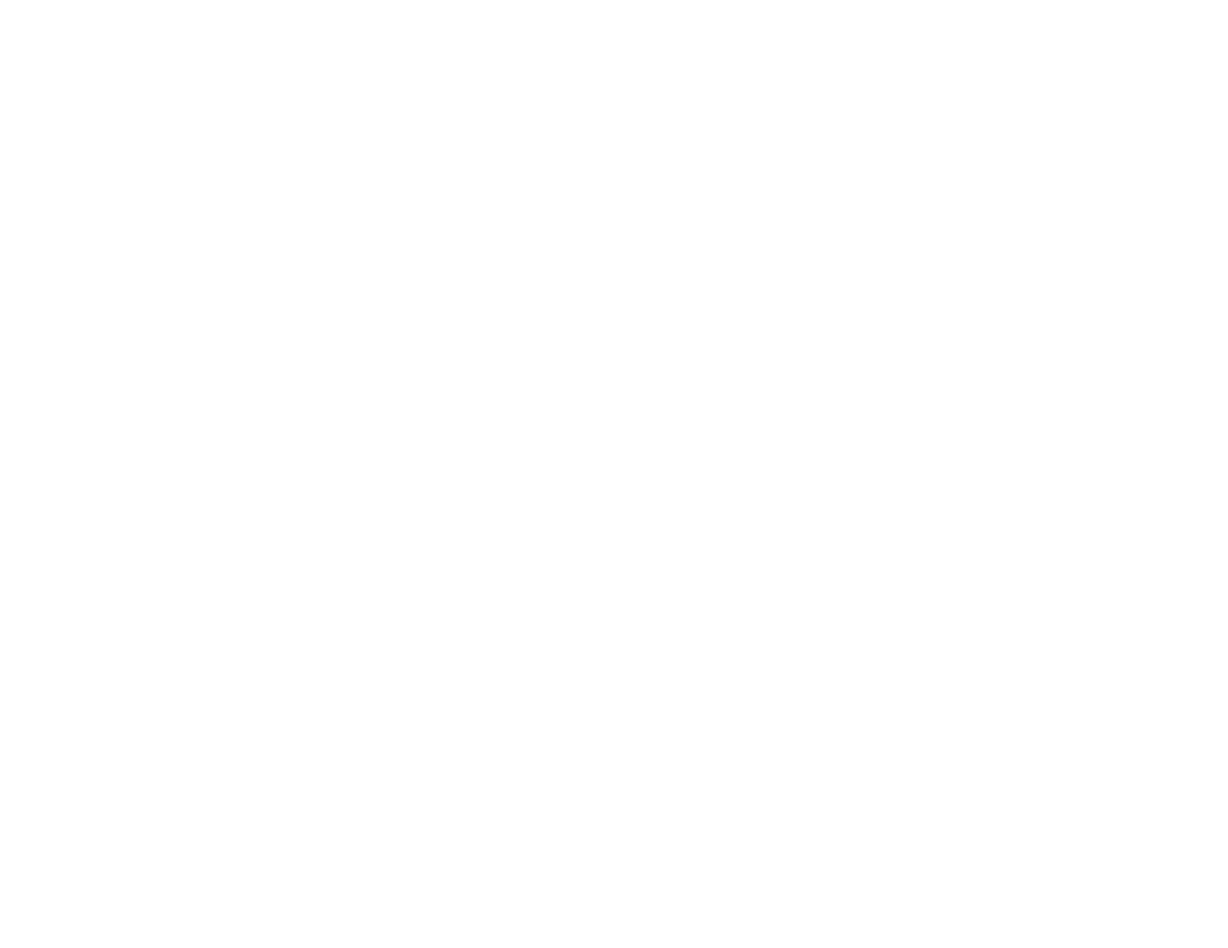
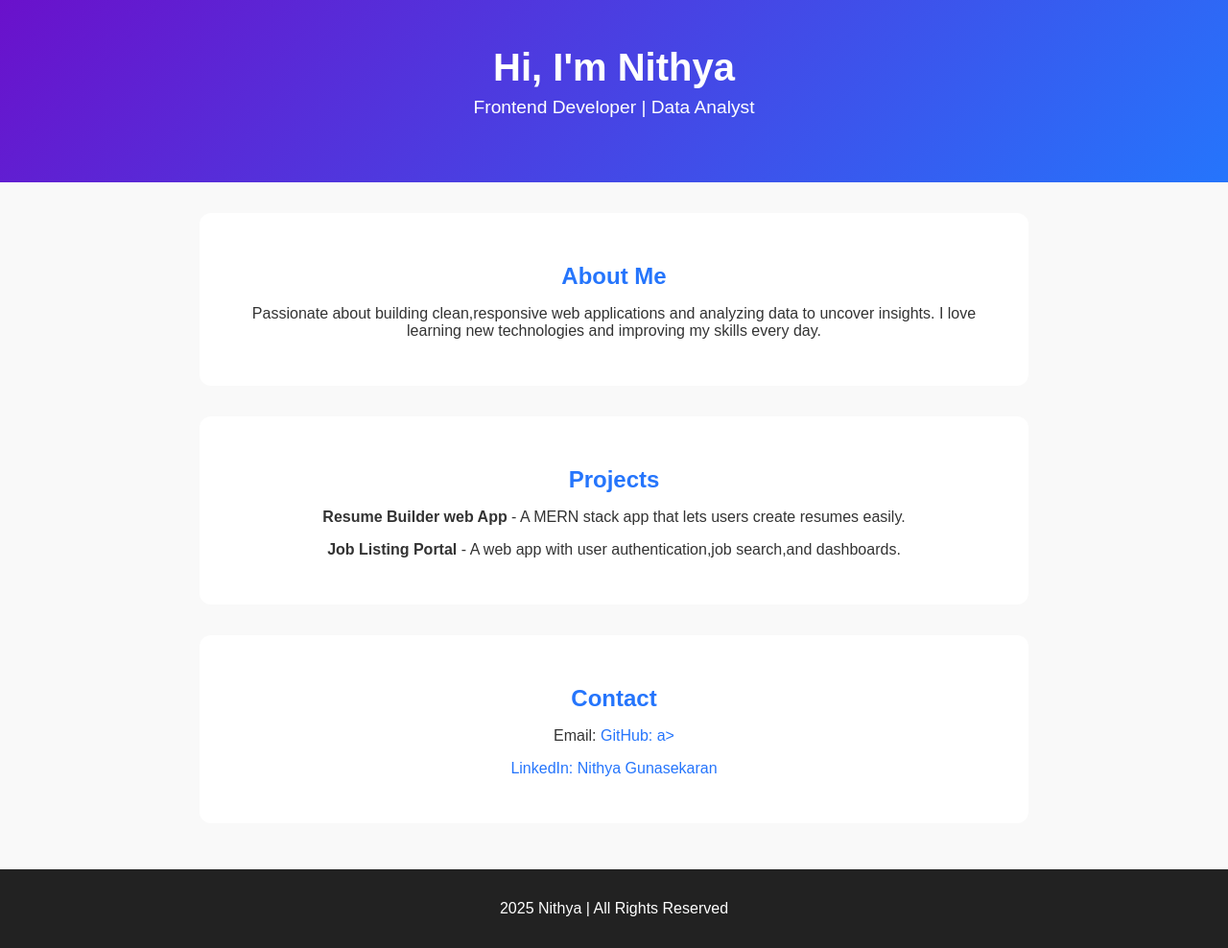
Before and after one commit to NithyaG54/nithya-portfolio-1, a plain HTML site: page index.html in a window 1280 px wide. Shown: the whole page at 96% size. Before the commit the page ends 800 px from the top, so only its background shows below. Drawn offline with Linux system fonts and the light colour scheme.

Commit message:
index.html

```diff
--- a/index.html
+++ b/index.html
@@ -3,46 +3,92 @@
 <head>
   <meta charset="UTF-8" />
   <meta name="viewport" content="width=device-width, initial-scale=1.0" />
-  <title>Nithya | Frontend Developer</title>
+  <title>Nithya | Portfolio</title>
+
   <style>
-    <body>
-  <header>
-    <h1>Hi, I'm Nithya</h1>
-    <p>Frontend Developer | Data Analyst</p>
-  </header>
+    body {
+      font-family: 'Poppins', sans-serif;
+      margin: 0;
+      background-color: #f9f9f9;
+      color: #333;
+      text-align: center;
+    }
 
-  <section style="text-align:center; padding: 2rem;">
-    <h2>About Me</h2>
-    <p>I am a passionate developer who enjoys building responsive and user-friendly web applications.</p>
-  </section>
-</body>
-</html>
-    body {
-      font-family: "Poppins", sans-serif;
+    header {
+      background: linear-gradient(135deg, #6a11cb, #2575fc);
+      color: white;
+      padding: 3rem 1rem;
+    }
+
+    header h1 {
       margin: 0;
-      background: #f9fafb;
-      color: #333;
+      font-size: 2.5rem;
     }
-    header {
-      background: #007bff;
-      color: white;
-      text-align: center;
-      padding: 2rem 1rem;
+
+    header p {
+      font-size: 1.2rem;
+      margin-top: 0.5rem;
     }
+
     section {
-      padding: 2rem 1rem;
-      max-width: 900px;
-      margin: auto;
+      max-width: 800px;
+      margin: 2rem auto;
+      background: white;
+      padding: 2rem;
+      border-radius: 12px;
+      box-shadow: 0 4px 10 px
+  rgba(0,0,0,0.1)
     }
     h2 {
-      color: #007bff;
-      border-bottom: 2px solid #007bff;
-      display: inline-block;
-      margin-bottom: 1rem;
+      color: #2575fc;
+      margin-bottom:  1rem;
     }
-    .skills span {
-      background: #e0e7ff;
-      color: #1e3a8a;
-      padding: 0.4rem 0.8rem;
+    a {
+      color: #2575fc;
+      text-decoration: none;
+      font-weight: 500;
+    }
+    a:hover {
+      text-decoration: underline;
+    }
+    footer {
+      background-color: #222;
+      color: white;
+      padding: 1rem;
+      margin-top: 3rem;
+    }
+  </style>
+</head>
 
-      bord…
+  <body>
+    <header>
+      <h1>Hi, I'm Nithya </h1>
+      <p>Frontend Developer | Data Analyst</p>
+    </header>
+
+    <section>
+      <h2>About Me</h2>
+      <p>
+        Passionate about building clean,responsive web applications and analyzing data to uncover insights.
+        I love learning new technologies and improving my skills every day.
+      </p>
+    </section>
+
+    <section>
+      <h2>Projects</h2>
+      <p><strong>Resume Builder web App</strong> - A MERN stack app that lets users create resumes easily.</p>
+      <p><strong>Job Listing Portal</strong> - A web app with user authentication,job search,and dashboards.</p>
+    </section>
+
+     <section>
+       <h2>Contact</h2>
+       <p>Email: <a href="mailto :nithyaguna99@gmail.com</a></p>
+       <p>GitHub: <a href="https://github.com/NithyaG54"</a>a></p>
+       <p>LinkedIn: <a href="https://www.linkedin.com/in/nithya-gunasekaran/" target="_blank">Nithya Gunasekaran</a></p>
+      </section>
+
+    <footer>
+      <p>2025 Nithya | All Rights Reserved</p>
+    </footer>
+  </body>
+</html>
```
